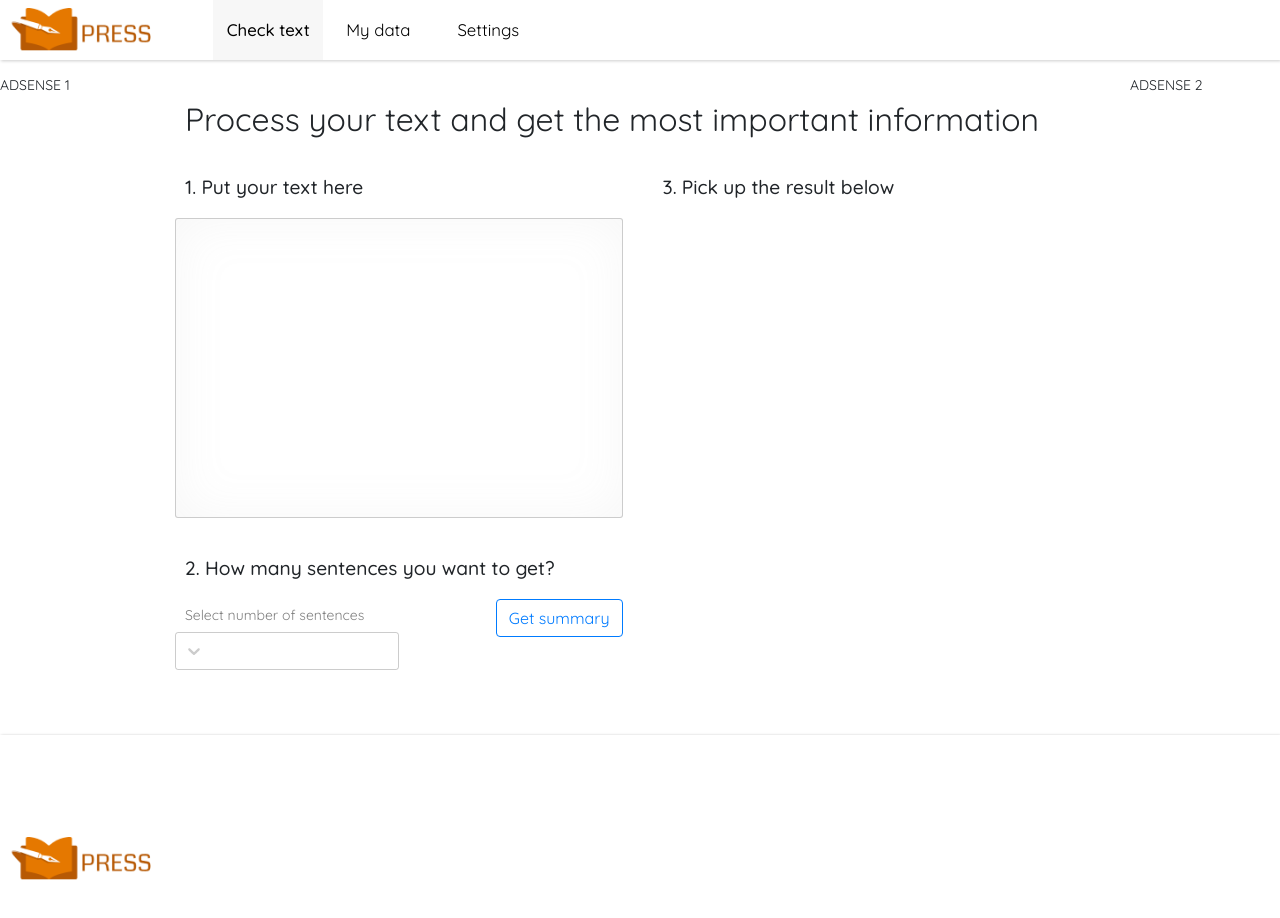
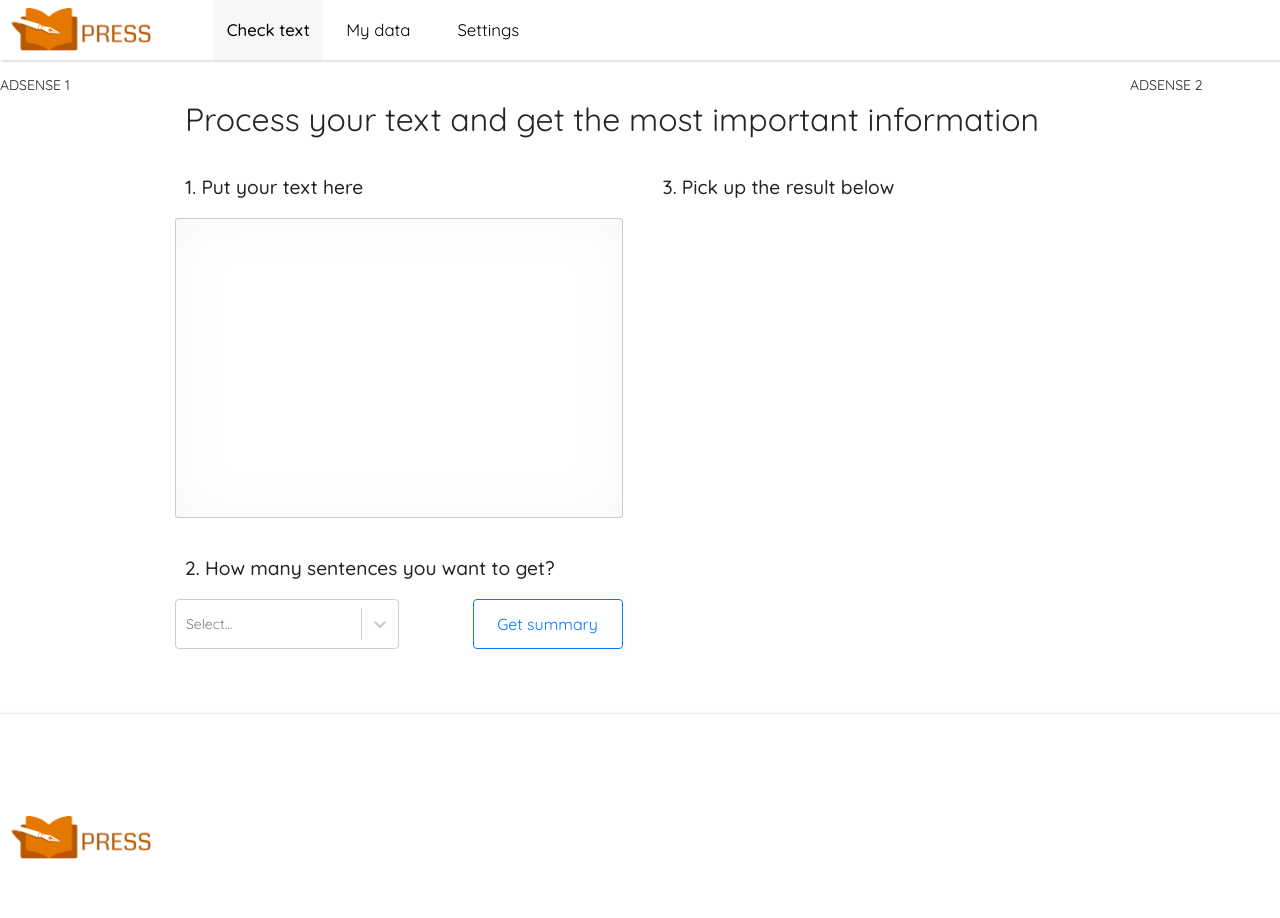
Before and after one commit to bbary00/Press, a React (Create React App) app in the folder src_Frontend/: page /main in a window 1280 px wide. Shown: the top 918 px of the page. Built offline with nearby package versions, Linux system fonts and the light colour scheme.

Commit message:
dropdown added

```diff
--- a/src_Frontend/src/App.css
+++ b/src_Frontend/src/App.css
@@ -1,4 +1,356 @@
 @import url('https://fonts.googleapis.com/css?family=Quicksand:300,400,500,600&display=swap');
+
+/*! normalize.css v8.0.1 | MIT License | github.com/necolas/normalize.css */
+
+/* Document
+   ========================================================================== */
+
+/**
+ * 1. Correct the line height in all browsers.
+ * 2. Prevent adjustments of font size after orientation changes in iOS.
+ */
+
+ html {
+  line-height: 1.15; /* 1 */
+  -webkit-text-size-adjust: 100%; /* 2 */
+}
+
+/* Sections
+   ========================================================================== */
+
+/**
+ * Remove the margin in all browsers.
+ */
+
+body {
+  margin: 0;
+}
+
+/**
+ * Render the `main` element consistently in IE.
+ */
+
+main {
+  display: block;
+}
+
+/**
+ * Correct the font size and margin on `h1` elements within `section` and
+ * `article` contexts in Chrome, Firefox, and Safari.
+ */
+
+h1 {
+  font-size: 2em;
+  margin: 0.67em 0;
+}
+
+/* Grouping content
+   ========================================================================== */
+
+/**
+ * 1. Add the correct box sizing in Firefox.
+ * 2. Show the overflow in Edge and IE.
+ */
+
+hr {
+  box-sizing: content-box; /* 1 */
+  height: 0; /* 1 */
+  overflow: visible; /* 2 */
+}
+
+/**
+ * 1. Correct the inheritance and scaling of font size in all browsers.
+ * 2. Correct the odd `em` font sizing in all browsers.
+ */
+
+pre {
+  font-family: monospace, monospace; /* 1 */
+  font-size: 1em; /* 2 */
+}
+
+/* Text-level semantics
+   ========================================================================== */
+
+/**
+ * Remove the gray background on active links in IE 10.
+ */
+
+a {
+  background-color: transparent;
+}
+
+/**
+ * 1. Remove the bottom border in Chrome 57-
+ * 2. Add the correct text decoration in Chrome, Edge, IE, Opera, and Safari.
+ */
+
+abbr[title] {
+  border-bottom: none; /* 1 */
+  text-decoration: underline; /* 2 */
+  text-decoration: underline dotted; /* 2 */
+}
+
+/**
+ * Add the correct font weight in Chrome, Edge, and Safari.
+ */
+
+b,
+strong {
+  font-weight: bolder;
+}
+
+/**
+ * 1. Correct the inheritance and scaling of font size in all browsers.
+ * 2. Correct the odd `em` font sizing in all browsers.
+ */
+
+code,
+kbd,
+samp {
+  font-family: monospace, monospace; /* 1 */
+  font-size: 1em; /* 2 */
+}
+
+/**
+ * Add the correct font size in all browsers.
+ */
+
+small {
+  font-size: 80%;
+}
+
+/**
+ * Prevent `sub` and `sup` elements from affecting the line height in
+ * all browsers.
+ */
+
+sub,
+sup {
+  font-size: 75%;
+  line-height: 0;
+  position: relative;
+  vertical-align: baseline;
+}
+
+sub {
+  bottom: -0.25em;
+}
+
+sup {
+  top: -0.5em;
+}
+
+/* Embedded content
+   ========================================================================== */
+
+/**
+ * Remove the border on images inside links in IE 10.
+ */
+
+img {
+  border-style: none;
+}
+
+/* Forms
+   ========================================================================== */
+
+/**
+ * 1. Change the font styles in all browsers.
+ * 2. Remove the margin in Firefox and Safari.
+ */
+
+button,
+input,
+optgroup,
+select,
+textarea {
+  font-family: inherit; /* 1 */
+  font-size: 100%; /* 1 */
+  line-height: 1.15; /* 1 */
+  margin: 0; /* 2 */
+}
+
+/**
+ * Show the overflow in IE.
+ * 1. Show the overflow in Edge.
+ */
+
+button,
+input { /* 1 */
+  overflow: visible;
+}
+
+/**
+ * Remove the inheritance of text transform in Edge, Firefox, and IE.
+ * 1. Remove the inheritance of text transform in Firefox.
+ */
+
+button,
+select { /* 1 */
+  text-transform: none;
+}
+
+/**
+ * Correct the inability to style clickable types in iOS and Safari.
+ */
+
+button,
+[type="button"],
+[type="reset"],
+[type="submit"] {
+  -webkit-appearance: button;
+}
+
+/**
+ * Remove the inner border and padding in Firefox.
+ */
+
+button::-moz-focus-inner,
+[type="button"]::-moz-focus-inner,
+[type="reset"]::-moz-focus-inner,
+[type="submit"]::-moz-focus-inner {
+  border-style: none;
+  padding: 0;
+}
+
+/**
+ * Restore the focus styles unset by the previous rule.
+ */
+
+button:-moz-focusring,
+[type="button"]:-moz-focusring,
+[type="reset"]:-moz-focusring,
+[type="submit"]:-moz-focusring {
+  outline: 1px dotted ButtonText;
+}
+
+/**
+ * Correct the padding in Firefox.
+ */
+
+fieldset {
+  padding: 0.35em 0.75em 0.625em;
+}
+
+/**
+ * 1. Correct the text wrapping in Edge and IE.
+ * 2. Correct the color inheritance from `fieldset` elements in IE.
+ * 3. Remove the padding so developers are not caught out when they zero out
+ *    `fieldset` elements in all browsers.
+ */
+
+legend {
+  box-sizing: border-box; /* 1 */
+  color: inherit; /* 2 */
+  display: table; /* 1 */
+  max-width: 100%; /* 1 */
+  padding: 0; /* 3 */
+  white-space: normal; /* 1 */
+}
+
+/**
+ * Add the correct vertical alignment in Chrome, Firefox, and Opera.
+ */
+
+progress {
+  vertical-align: baseline;
+}
+
+/**
+ * Remove the default vertical scrollbar in IE 10+.
+ */
+
+textarea {
+  overflow: auto;
+}
+
+/**
+ * 1. Add the correct box sizing in IE 10.
+ * 2. Remove the padding in IE 10.
+ */
+
+[type="checkbox"],
+[type="radio"] {
+  box-sizing: border-box; /* 1 */
+  padding: 0; /* 2 */
+}
+
+/**
+ * Correct the cursor style of increment and decrement buttons in Chrome.
+ */
+
+[type="number"]::-webkit-inner-spin-button,
+[type="number"]::-webkit-outer-spin-button {
+  height: auto;
+}
+
+/**
+ * 1. Correct the odd appearance in Chrome and Safari.
+ * 2. Correct the outline style in Safari.
+ */
+
+[type="search"] {
+  -webkit-appearance: textfield; /* 1 */
+  outline-offset: -2px; /* 2 */
+}
+
+/**
+ * Remove the inner padding in Chrome and Safari on macOS.
+ */
+
+[type="search"]::-webkit-search-decoration {
+  -webkit-appearance: none;
+}
+
+/**
+ * 1. Correct the inability to style clickable types in iOS and Safari.
+ * 2. Change font properties to `inherit` in Safari.
+ */
+
+::-webkit-file-upload-button {
+  -webkit-appearance: button; /* 1 */
+  font: inherit; /* 2 */
+}
+
+/* Interactive
+   ========================================================================== */
+
+/*
+ * Add the correct display in Edge, IE 10+, and Firefox.
+ */
+
+details {
+  display: block;
+}
+
+/*
+ * Add the correct display in all browsers.
+ */
+
+summary {
+  display: list-item;
+}
+
+/* Misc
+   ========================================================================== */
+
+/**
+ * Add the correct display in IE 10+.
+ */
+
+template {
+  display: none;
+}
+
+/**
+ * Add the correct display in IE 10.
+ */
+
+[hidden] {
+  display: none;
+}
+
+
 
 body {
   font-size: 14px;
--- a/src_Frontend/src/App.jsx
+++ b/src_Frontend/src/App.jsx
@@ -3,8 +3,6 @@
 import './App.css';
 import Header from './components/Header/Header';
 import Main from './components/Content/Main/Main';
-// import Dialogs from './components/Content/Dialogs/Dialogs';
-import Navbar from './components/Navbar/Navbar';
 import Settings from './components/Content/Settings/Settings';
 import Footer from './components/Footer/Footer';
 import { BrowserRouter, Route, Redirect } from 'react-router-dom';
@@ -19,7 +17,6 @@
 				</div>
 				<div className="contentWrapper">
 					<div className="adSenseContainer">ADSENSE 1</div>
-					{/* <Navbar friendsPreview={props.state.navbar.friendsPreview} /> */}
 					<div className="contentContainer">
 						<Route path="/main"
 							render={() => <Main
--- a/src_Frontend/src/components/Content/Main/Main.jsx
+++ b/src_Frontend/src/components/Content/Main/Main.jsx
@@ -12,9 +12,11 @@
 				textSummarized={props.mainPage.textSummarized}
 				addSentencesFromSummarizedText={props.addSentencesFromSummarizedText}
 				textToProcess={props.mainPage.textToProcess}
+				numberOfSentencesToProcess={props.mainPage.numberOfSentencesToProcess}
 				changeTextToProcess={props.changeTextToProcess}
 				changeNumberOfSentencesToProcess={props.changeNumberOfSentencesToProcess}
 				splitAndCalculateSentences={props.splitAndCalculateSentences}
+				dropdownOptions={props.mainPage.dropdownOptions}
 			/>
 		</div>
 	)
--- a/src_Frontend/src/components/Content/Main/TextProcessing/TextProcessing.jsx
+++ b/src_Frontend/src/components/Content/Main/TextProcessing/TextProcessing.jsx
@@ -4,16 +4,16 @@
 import Select from 'react-select';
 
 const TextProcessing = (props) => {
-	// debugger;
+	debugger;
 	let summarizedTextElements = props.textSummarized.map(item => <SentenceTemplate title={item.id} text={item.text} />);
-	let inputText = React.createRef();
+
 
 	let sendRequest = () => {
 		summarizedTextElements = [];
 		let text = inputText.current.value;
 		let reqObj = {
 			original_text: text,
-			number_of_sentences: 3,
+			number_of_sentences: props.numberOfSentencesToProcess,
 			number_of_symbols: props.numberOfSymbols
 		}
 
@@ -34,52 +34,39 @@
 			.catch(error => console.error('Ошибка:', error));
 	}
 
-	let onTextChange = () => {
-		let text = inputText.current.value;
+	let inputText = React.createRef();
+
+	let onInputChange = () => {
+		let text = inputText.current.value
 		props.changeTextToProcess(text)
 		// console.log(text);
 	}
 
 	let inputNumber = React.createRef();
-	let onDropdownChange = () => {
-		let selectedNumber = inputNumber.current.value
-		props.changeNumberOfSentencesToProcess(selectedNumber)
+
+	let onDropdownChange = (event) => {
+		let selectedNumberOfSentences = event.value
+		console.log("this is: " + selectedNumberOfSentences)
+		props.changeNumberOfSentencesToProcess(selectedNumberOfSentences)
 	}
 
-	let options = [
-		{ label: 1 },
-		{ label: 2 },
-		{ label: 3 },
-		{ label: 4 },
-	]
-	let customStyles = {
-		option: (provided, state) => ({
-			...provided,
-			borderBottom: '1px dotted pink',
-			color: state.isSelected ? 'red' : 'blue',
-			padding: 10,
-		  }),
-		container: () => ({
-			width: "100%"
+	// ?????????????????????????
+	let setInput = () => {
+		return {children: props.numberOfSentencesToProcess}
+	}
+
+	let options = props.dropdownOptions;
+
+	const customControlStyles = {
+		control: (base) => ({
+			...base,
+			height: 50,
 		}),
-		control: () => ({
-			// none of react-select's styles are passed to <Control />
-			width: "100%",
-		}),
-		indicatorsContainer: () => ({
-			width: "100%",
-			border: '1px solid rgba(0,0,0,0.2)',
-			borderRadius: '3px',
-		}),
-		// menu: () => ({
-		// 	width: "inherit",
-		// }),
-		singleValue: (provided, state) => {
-		const opacity = state.isDisabled ? 0.5 : 1;
-		const transition = 'opacity 300ms';
+		menuList: (base) => ({
+			...base,
+			maxHeight: 160,
+		})
 
-		return { ...provided, opacity, transition };
-		}
 	}
 
 	return (
@@ -93,35 +80,29 @@
 				<div className="col">
 					<div className={s.box}>
 						<p className={s.heading}>1. Put your text here</p>
-						<textarea ref={inputText} onChange={onTextChange} value={props.textToProcess} />
+						<textarea ref={inputText} onChange={onInputChange} value={props.textToProcess} />
 					</div>
 					<div className={s.box}>
 						<p className={s.heading}>2. How many sentences you want to get?</p>
 						<div className="row no-gutters">
 							<div className="col">
-								<div className="row no-gutters">
 									<Select
-										// className={s.input}
-										styles={customStyles}
-
+										styles={customControlStyles}
 										options={options}
 										ref={inputNumber}
-										// value={"Default"}
-										placeholder={"Select number of sentences"}
-										// isSearchable={false}
-										// keepSelectedInList={false}
-										// addPlaceholder={"Number of sentences"}
-										// onChange={(values) => this.onChange(values)}
+
+										singleValue={setInput} //Не робэ ?????
+										onInputChange={props.numberOfSentencesToProcess} // ?????
+
 										onChange={onDropdownChange}
+										menuPlacement = "top"
+										// value={props.numberOfSentencesToProcess}
 									/>
-								</div>
 							</div>
 							<div className="col">
 								<button type="button" onClick={sendRequest} className={`btn btn-outline-primary`}>Get summary</button>
 							</div>
 						</div>
-
-
 					</div>
 				</div>
 				<div className="col">
--- a/src_Frontend/src/components/Content/Main/TextProcessing/TextProcessing.module.css
+++ b/src_Frontend/src/components/Content/Main/TextProcessing/TextProcessing.module.css
@@ -28,17 +28,13 @@
   border: 1px solid rgba(0,0,0,0.2);
   box-shadow: inset 1px 1px 50px rgba(177, 177, 177, 0.1);
 }
-/* .input {
-  z-index: 102;
-}
-.inputChild {
-  z-index: 102;
-} */
+
 button {
   float: right;
   position: relative;
   width: auto;
-  /* top: 10px; */
+  height: 50px;
+  width: 150px;
 }
 @media (max-width: 720px) {
   .posts {
--- a/src_Frontend/src/index.js
+++ b/src_Frontend/src/index.js
@@ -6,7 +6,7 @@
 import ReactDOM from 'react-dom';
 import App from './App.jsx';
 import state from './redux/state';
-import { subscribe, addSentencesFromSummarizedText, changeTextToProcess, changeNumberOfSentencesToProcess, splitAndCalculateSentences, addMessage } from './redux/state';
+import { subscribe, addSentencesFromSummarizedText, changeTextToProcess, changeNumberOfSentencesToProcess, splitAndCalculateSentences } from './redux/state';
 
 
 let reRenderEntireTree = (state) => {
@@ -15,8 +15,7 @@
             addSentencesFromSummarizedText={addSentencesFromSummarizedText}
             splitAndCalculateSentences={splitAndCalculateSentences}
             changeTextToProcess={changeTextToProcess}
-            changeNumberOfSentencesToProcess={changeNumberOfSentencesToProcess}
-            addMessage={addMessage} />, document.getElementById('root'));
+            changeNumberOfSentencesToProcess={changeNumberOfSentencesToProcess} />, document.getElementById('root'));
 }
 
 reRenderEntireTree(state);
--- a/src_Frontend/src/redux/state.js
+++ b/src_Frontend/src/redux/state.js
@@ -1,12 +1,12 @@
 
 let state = {
-    navbar: {
-        friendsPreview: [
-            { id: 4 },
-            { id: 5 },
-            { id: 6 }
-        ]
-    },
+    // navbar: {
+    //     friendsPreview: [
+    //         { id: 4 },
+    //         { id: 5 },
+    //         { id: 6 }
+    //     ]
+    // },
 
     mainPage: {
         allSentences: [],
@@ -14,52 +14,13 @@
         numberOfSentences: 0,
 
         textToProcess: '',
-        numberOfSentencesToProcess: undefined,
+        maxNumberOfSentencesToChoose: undefined,
+        dropdownOptions: [],
+        numberOfSentencesToProcess: 'Select',
 
         textSummarized: []
     },
-    dialogsPage: {
-        dialogsData: [
-            { id: 2, name: 'Sherlock Holmes' },
-            { id: 3, name: 'Neutury' },
-            { id: 4, name: 'Mrs. Hudson' },
-            { id: 5, name: 'Agent Smith' },
-            { id: 6, name: 'Collin McMerfy' },
-            { id: 7, name: 'Benjamin Gabin' }
-        ],
-        messagesData: [
-            [
-                { sender: 1, userId: 2, id: 1, message: 'How often have I said that when you have excluded the impossible whatever remains, however improbable, must be the truth.' },
-                { sender: 0, userId: 1, id: 2, message: 'What?' },
-                { sender: 1, userId: 2, id: 3, message: 'You know my methods, Max' },
-                { sender: 1, userId: 2, id: 4, message: 'Never trust to general impressions, my boy, but concentrate yourself upon details.' },
-                { sender: 0, userId: 1, id: 5, message: 'Thank you mr Holmes' }
-            ],
-            [
-                { sender: 1, userId: 3, id: 1, message: 'Hi=)' },
-                { sender: 1, userId: 3, id: 2, message: 'Lets go to the cinema today?' },
-                { sender: 1, userId: 3, id: 3, message: 'mmm? ;)' },
-            ],
-            [
-                { sender: 1, userId: 4, id: 1, message: 'Great day to drink some tea!)' },
-                { sender: 1, userId: 4, id: 2, message: 'Isn`t it?' }
-            ],
-            [
-                { sender: 1, userId: 5, id: 1, message: 'Never send a human to do a machine`s job.' },
-                { sender: 0, userId: 1, id: 2, message: 'And who are you mr Smith?' },
-                { sender: 1, userId: 5, id: 3, message: 'Doesn`t matter.' }
-            ],
-            [
-                { sender: 0, userId: 1, id: 1, message: 'Hohoho!' },
-                { sender: 1, userId: 6, id: 2, message: 'Bla bla?' },
-                { sender: 0, userId: 1, id: 3, message: 'Gusto, could you please send invitation to all members?' }
-            ],
-            [
-                { sender: 0, userId: 1, id: 1, message: 'Hohoho!' },
-                { sender: 1, userId: 7, id: 2, message: 'Bla bla?' },
-            ]
-        ]
-    },
+
 }
 
 window.state = state; // Allow to check state objects from console. Just enter "state" and object you want to find
@@ -72,7 +33,7 @@
 
 export const changeNumberOfSentencesToProcess = (number) => {
     state.mainPage.numberOfSentencesToProcess = number;
-    console.log(number);
+    console.log("changeNumberOfSentencesToProcess() => " + number);
     reRenderEntireTree(state);
 }
 
@@ -92,11 +53,41 @@
     } else {
         state.mainPage.numberOfSentences = state.mainPage.allSentences.length;
     };
-    console.log(sentences);
-    console.log('Text length: ' + text.length)
-    console.log('All sentences: ' + state.mainPage.allSentences);
-    console.log('Number of sentences: ' + state.mainPage.numberOfSentences);
+    countMaximumNumberOfSentencesToChoose(state.mainPage.numberOfSentences);
+    createArrayOfLabelsForDropdown(state.mainPage.maxNumberOfSentencesToChoose);
+    // console.log(sentences);
+    // console.log('Text length: ' + text.length)
+    // console.log('All sentences: ' + state.mainPage.allSentences);
+    // console.log('Number of sentences: ' + state.mainPage.numberOfSentences);
 };
+
+
+
+const countMaximumNumberOfSentencesToChoose = (number) => {
+    let half = Math.round(number / 2);
+    console.log(half);
+    if (half < 10) {
+        state.mainPage.maxNumberOfSentencesToChoose = half;
+    } else {
+        state.mainPage.maxNumberOfSentencesToChoose = 10;
+    }
+}
+
+const createArrayOfLabelsForDropdown = (number) => {
+
+    if (number) {
+
+        state.mainPage.dropdownOptions = []
+
+        for ( let e = 0; e <= number ; e++) {
+            let item = { label: e+1, value: e+1 }
+            state.mainPage.dropdownOptions.push(item)
+            // console.log(state.mainPage.dropdownOptions);
+        }
+    } else {
+        return false;
+    }
+}
 
 export const addSentencesFromSummarizedText = (data) => {
     state.mainPage.textSummarized = [];
@@ -118,17 +109,17 @@
 //     reRenderEntireTree(state);
 // };
 
-export const addMessage = (dialogId, sender, userId, messageId, text) => {
-    let newMessage = {
-        sender: sender,
-        userId: userId,
-        id: messageId,
-        message: text
-    };
-    var dialogId = dialogId - 1;
-    state.dialogsPage.messagesData[dialogId].push(newMessage);
-    reRenderEntireTree(state);
-};
+// export const addMessage = (dialogId, sender, userId, messageId, text) => {
+//     let newMessage = {
+//         sender: sender,
+//         userId: userId,
+//         id: messageId,
+//         message: text
+//     };
+//     var dialogId = dialogId - 1;
+//     state.dialogsPage.messagesData[dialogId].push(newMessage);
+//     reRenderEntireTree(state);
+// };
 
 // let getDataFromServer = () => {
 //     axios.post('/api/test/', {"dataRequest": "mainPage"}).then((response) => state.main)
```
